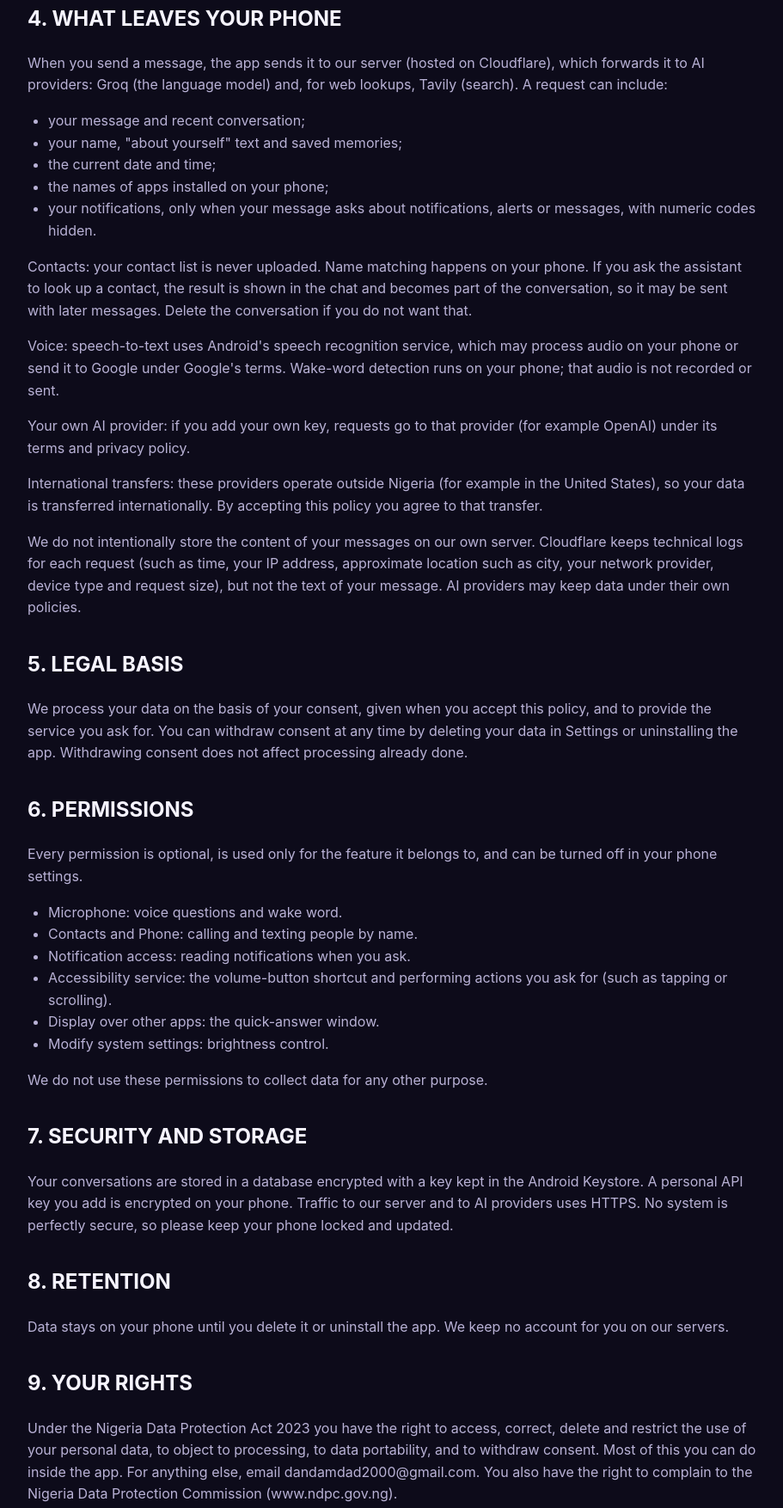
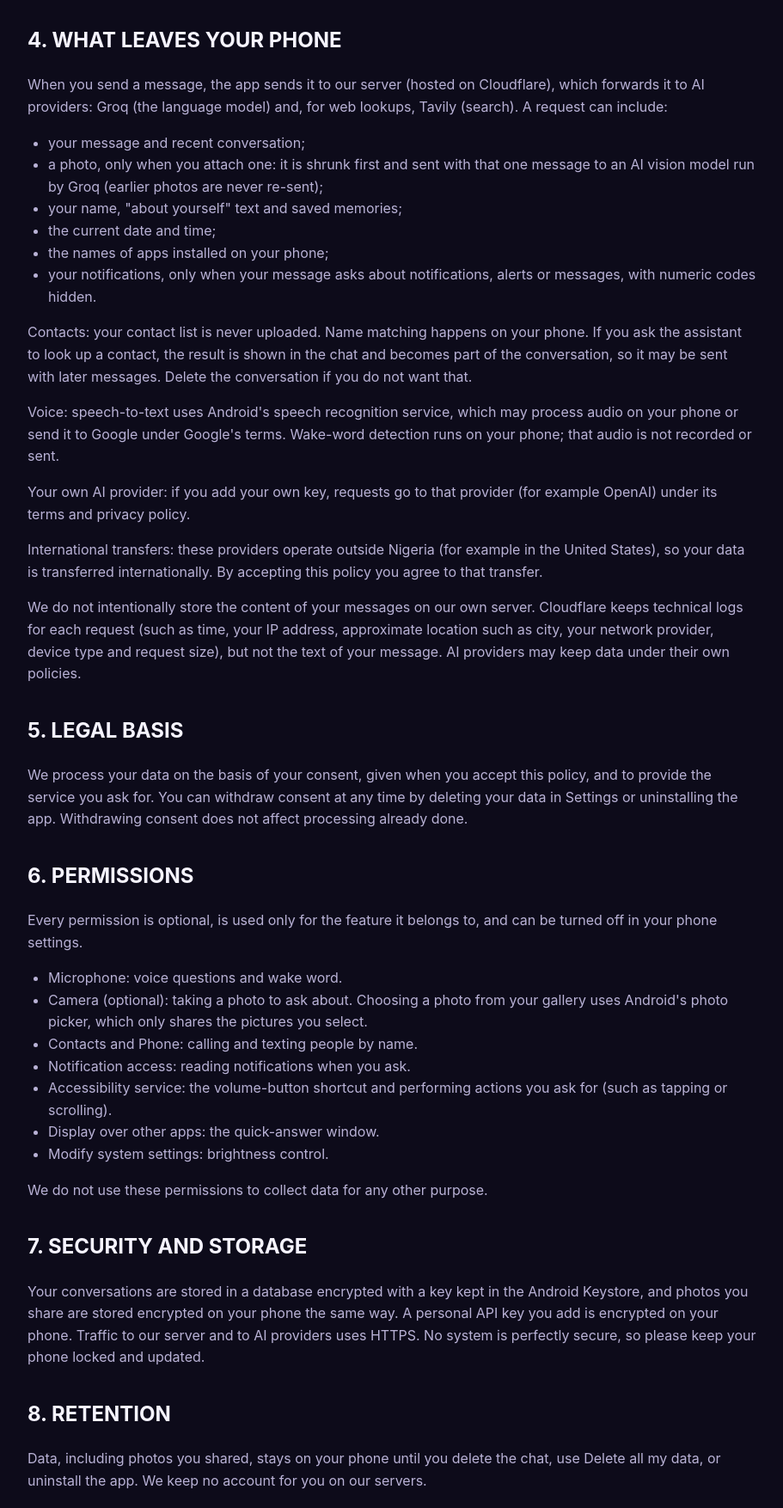
Before and after one commit to TRIPLE-D2000/HeritageAIWebsite, a plain HTML site: page privacy.html in a window 1280 px wide. Shown: the part 964-2718 px from the top of the page at 86% size, without its empty margins (48-959 px from the left). Drawn offline with Linux system fonts and the light colour scheme.

Commit message:
Update privacy policy version and details
Updated the privacy policy version and added details about photo sharing and data retention.

```diff
--- a/privacy.html
+++ b/privacy.html
@@ -9,7 +9,7 @@
 <body>
 <header class="nav"><div class="wrap nav-inner"><a class="brand" href="index.html"><span class="logo">H</span> HERITAGE AI</a><nav class="links"><a href="index.html#features">Features</a><a href="index.html#how">How it works</a><a href="guide.html">Guide</a><a href="privacy.html">Privacy</a><a href="terms.html">Terms</a></nav></div></header>
 <main class="legal"><div class="wrap"><article><p>HERITAGE AI PRIVACY POLICY</p>
-<p>Version: 2026-11-17</p>
+<p>Version: 2026-11-22</p>
 <h2>1. WHO WE ARE</h2>
 <p>Heritage AI is an Android voice and chat assistant built by Daniel Damilare, an independent developer in Nigeria ("we", "us"). We are the data controller for the personal data described in this policy. Contact: dandamdad2000@gmail.com</p>
 <h2>2. THE SHORT VERSION</h2>
@@ -21,7 +21,7 @@
 </ul>
 <h2>3. WHAT WE COLLECT AND WHY</h2>
 <ul>
-<li>What you give us: messages you type or speak, your name and "about yourself" text if you add them, your settings, and an API key if you choose to use your own AI provider.</li>
+<li>What you give us: messages you type or speak, your name and "about yourself" text if you add them, your settings, photos you choose to share with the assistant (taken with the camera or picked from your gallery), and an API key if you choose to use your own AI provider.</li>
 <li>What the app creates on your phone: conversation history, summaries, and "memories" (facts the assistant saves so it can help you better).</li>
 <li>Device information the app uses only when needed: the list of apps installed on your phone (so it can open them), your notifications (only when you ask about them), your contacts (so you can call or text people by name), and the Android features you switch on (see section 6).</li>
 </ul>
@@ -30,6 +30,7 @@
 <p>When you send a message, the app sends it to our server (hosted on Cloudflare), which forwards it to AI providers: Groq (the language model) and, for web lookups, Tavily (search). A request can include:</p>
 <ul>
 <li>your message and recent conversation;</li>
+<li>a photo, only when you attach one: it is shrunk first and sent with that one message to an AI vision model run by Groq (earlier photos are never re-sent);</li>
 <li>your name, "about yourself" text and saved memories;</li>
 <li>the current date and time;</li>
 <li>the names of apps installed on your phone;</li>
@@ -46,6 +47,7 @@
 <p>Every permission is optional, is used only for the feature it belongs to, and can be turned off in your phone settings.</p>
 <ul>
 <li>Microphone: voice questions and wake word.</li>
+<li>Camera (optional): taking a photo to ask about. Choosing a photo from your gallery uses Android's photo picker, which only shares the pictures you select.</li>
 <li>Contacts and Phone: calling and texting people by name.</li>
 <li>Notification access: reading notifications when you ask.</li>
 <li>Accessibility service: the volume-button shortcut and performing actions you ask for (such as tapping or scrolling).</li>
@@ -54,9 +56,9 @@
 </ul>
 <p>We do not use these permissions to collect data for any other purpose.</p>
 <h2>7. SECURITY AND STORAGE</h2>
-<p>Your conversations are stored in a database encrypted with a key kept in the Android Keystore. A personal API key you add is encrypted on your phone. Traffic to our server and to AI providers uses HTTPS. No system is perfectly secure, so please keep your phone locked and updated.</p>
+<p>Your conversations are stored in a database encrypted with a key kept in the Android Keystore, and photos you share are stored encrypted on your phone the same way. A personal API key you add is encrypted on your phone. Traffic to our server and to AI providers uses HTTPS. No system is perfectly secure, so please keep your phone locked and updated.</p>
 <h2>8. RETENTION</h2>
-<p>Data stays on your phone until you delete it or uninstall the app. We keep no account for you on our servers.</p>
+<p>Data, including photos you shared, stays on your phone until you delete the chat, use Delete all my data, or uninstall the app. We keep no account for you on our servers.</p>
 <h2>9. YOUR RIGHTS</h2>
 <p>Under the Nigeria Data Protection Act 2023 you have the right to access, correct, delete and restrict the use of your personal data, to object to processing, to data portability, and to withdraw consent. Most of this you can do inside the app. For anything else, email dandamdad2000@gmail.com. You also have the right to complain to the Nigeria Data Protection Commission (www.ndpc.gov.ng).</p>
 <h2>10. CHILDREN</h2>
```
